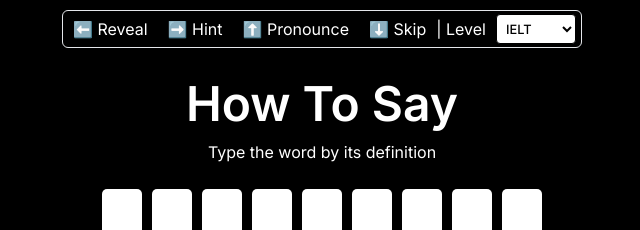
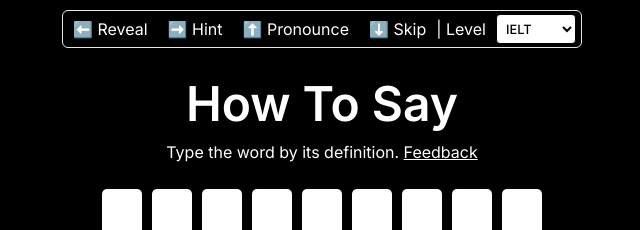
Before and after one commit to libraire/howtosay, a Next.js app: page / in a window 1280 px wide. Shown: the top 230 px of the page, without its empty margins (318-958 px from the left). Built offline with nearby package versions, Linux system fonts and the light colour scheme; no server answers.

Commit message:
Add feedback

```diff
--- a/app/components/BoardComponent.tsx
+++ b/app/components/BoardComponent.tsx
@@ -61,7 +61,7 @@ const BoardComponent: React.FC<{}> = () => {
           }}
         />
       </div>
-      <div className={styles.subTitle}>Type the word by its definition</div>
+      <div className={styles.subTitle}>Type the word by its definition. <a style={{textDecoration:"underline"}} href="https://feedback.bytegush.com/"> Feedback</a></div>
 
       <WordComponent
         word={word?.word ?? ""}
```
